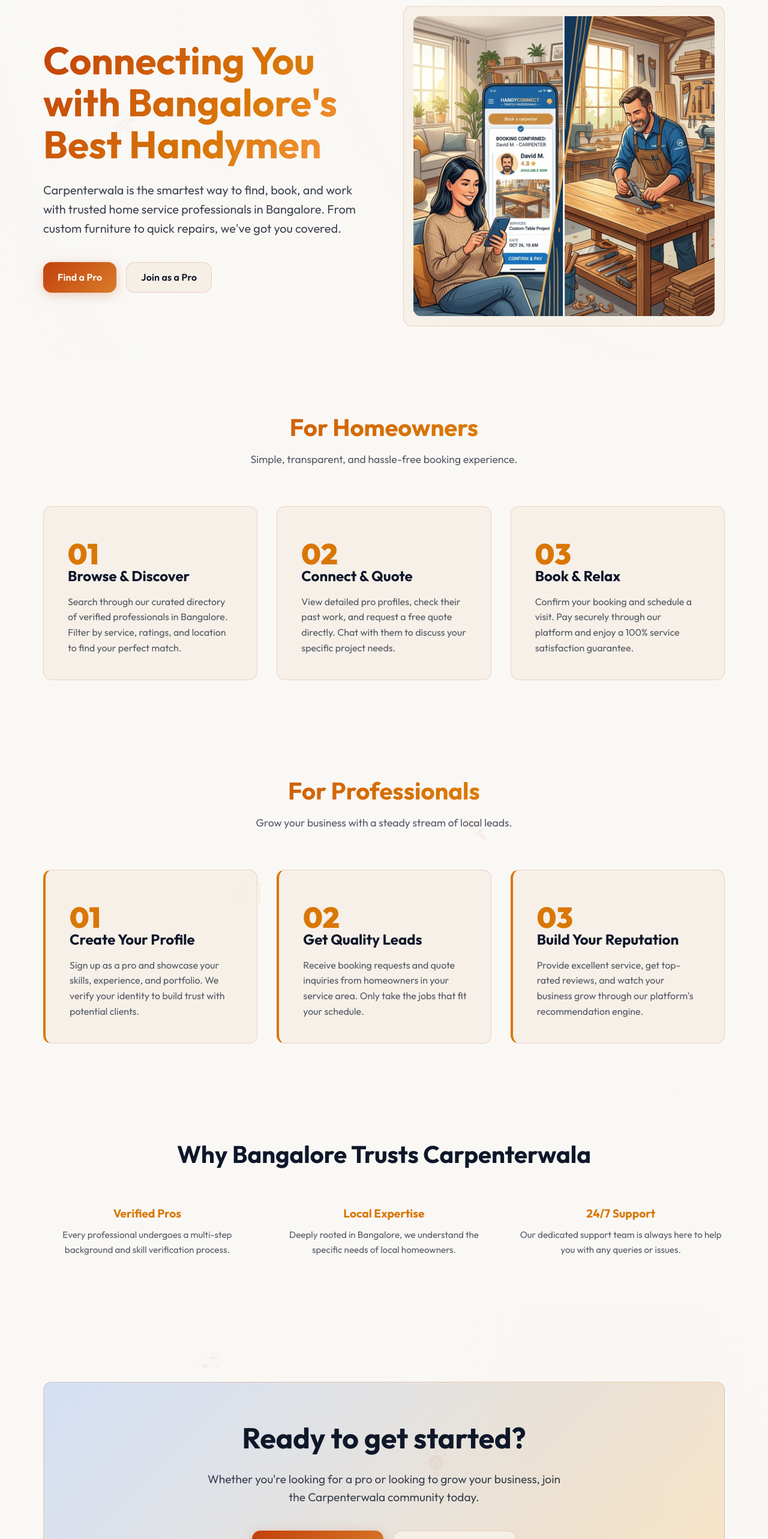
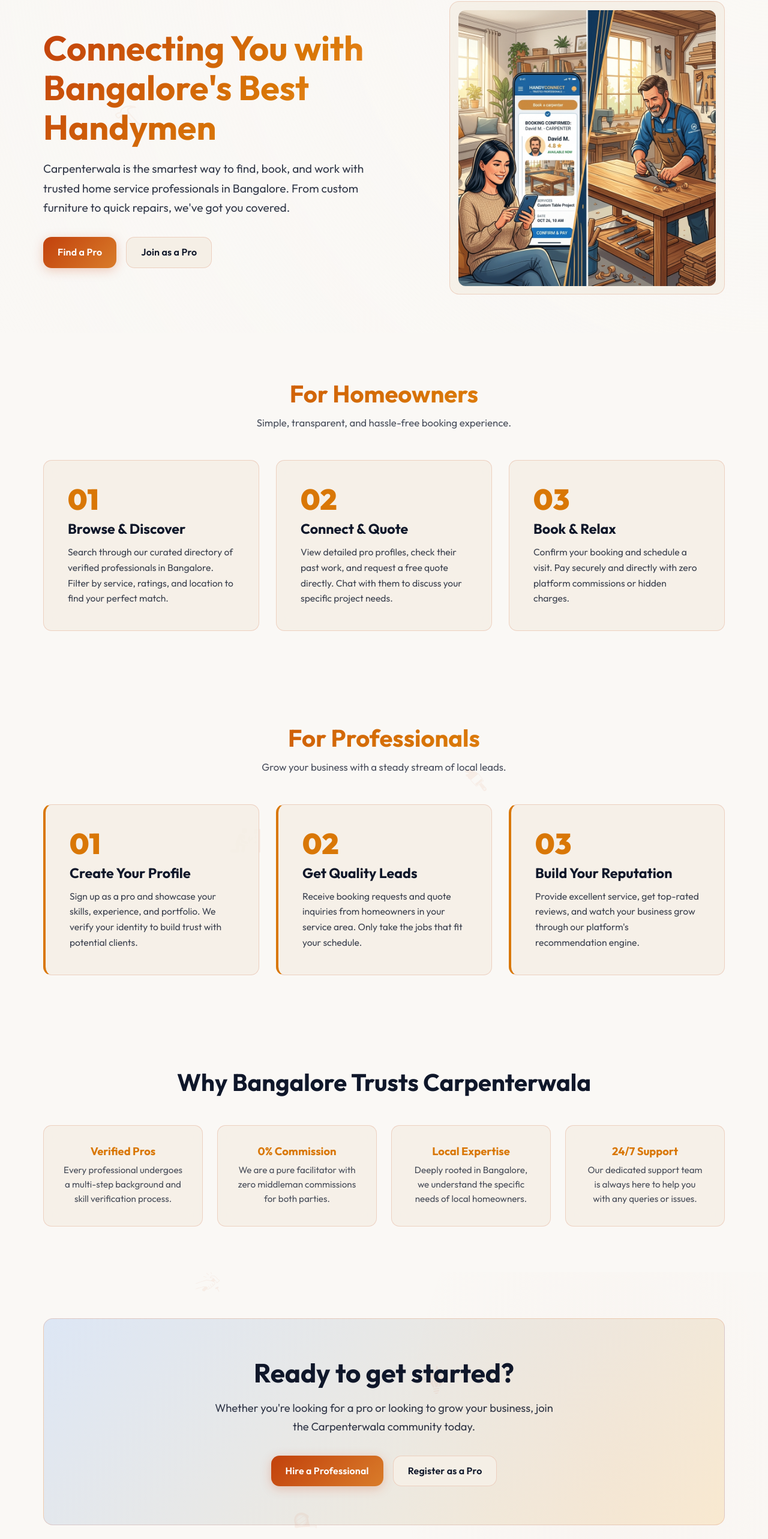
Before and after one commit to Sachidanand01/carpenterwala, a Next.js app: page /how-it-works in a window 1280 px wide. Shown: the part 227-2793 px from the top of the page at 60% size. Built offline with nearby package versions, Linux system fonts and the light colour scheme; no server answers.

Commit message:
how it works page fix

```diff
--- a/app/how-it-works/page.js
+++ b/app/how-it-works/page.js
@@ -7,36 +7,36 @@ export default function HowItWorks() {
   return (
     <div className="animate-fade-in">
       {/* Hero Section */}
-      <section style={{ padding: "4rem 0", background: "radial-gradient(circle at top right, rgba(250, 248, 245, 1), transparent)" }}>
+      <section className="hiw-hero-section">
         <div className="container">
-          <Breadcrumbs items={[
-            { name: "Home", url: "/" },
-            { name: "How it Works", url: "/how-it-works" }
-          ]} />
-          <div style={{
-            display: "grid",
-            gridTemplateColumns: "1fr 1fr",
-            gap: "4rem",
-            alignItems: "center"
-          }}>
-            <div>
-              <h1 className="text-gradient" style={{ fontSize: "4rem", marginBottom: "1.5rem", lineHeight: "1.1" }}>
+          <div style={{ marginBottom: "1.5rem" }}>
+            <Breadcrumbs items={[
+              { name: "Home", url: "/" },
+              { name: "How it Works", url: "/how-it-works" }
+            ]} />
+          </div>
+
+          <div className="hiw-hero-grid">
+            <div className="hiw-hero-content">
+              <h1 className="text-gradient hiw-hero-title">
                 Connecting You with Bangalore's Best Handymen
               </h1>
-              <p style={{ fontSize: "1.25rem", opacity: 0.8, marginBottom: "2.5rem", maxWidth: "540px" }}>
+              <p className="hiw-hero-desc">
                 Carpenterwala is the smartest way to find, book, and work with trusted home service professionals in Bangalore. From custom furniture to quick repairs, we've got you covered.
               </p>
-              <div className="flex gap-4">
+              <div className="hiw-btn-group">
                 <Link href="/find-a-professional" className="btn btn-primary">Find a Pro</Link>
                 <Link href="/pro/login" className="btn btn-secondary">Join as a Pro</Link>
               </div>
             </div>
-            <div className="glass" style={{ padding: "1rem", position: "relative", overflow: "hidden" }}>
-              <div style={{ position: "relative", width: "100%", height: "500px", borderRadius: "12px", overflow: "hidden" }}>
+
+            <div className="hiw-hero-image-wrap glass">
+              <div className="hiw-hero-image-inner">
                 <Image
                   src="/images/how-it-works-hero.png"
                   alt="Carpenterwala Marketplace"
                   fill
+                  sizes="(max-width: 768px) 100vw, (max-width: 1200px) 50vw, 550px"
                   style={{ objectFit: "cover" }}
                   priority
                 />
@@ -47,14 +47,14 @@ export default function HowItWorks() {
       </section>
 
       {/* For Homeowners Section */}
-      <section style={{ padding: "5rem 0", backgroundColor: "rgba(250, 248, 245, 1)" }}>
+      <section className="hiw-section hiw-section-warm">
         <div className="container">
-          <div style={{ textAlign: "center", marginBottom: "4rem" }}>
-            <h2 className="text-gradient" style={{ fontSize: "2.5rem", marginBottom: "1rem" }}>For Homeowners</h2>
-            <p style={{ opacity: 0.7, fontSize: "1.1rem" }}>Simple, transparent, and hassle-free booking experience.</p>
+          <div className="section-header">
+            <h2 className="text-gradient section-title">For Homeowners</h2>
+            <p className="section-subtitle">Simple, transparent, and hassle-free booking experience.</p>
           </div>
 
-          <div style={{ display: "grid", gridTemplateColumns: "repeat(auto-fit, minmax(300px, 1fr))", gap: "2rem" }}>
+          <div className="steps-grid">
             {[
               {
                 step: "01",
@@ -69,21 +69,13 @@ export default function HowItWorks() {
               {
                 step: "03",
                 title: "Book & Relax",
-                desc: "Confirm your booking and schedule a visit. Pay securely through our platform and enjoy a 100% service satisfaction guarantee."
+                desc: "Confirm your booking and schedule a visit. Pay securely and directly with zero platform commissions or hidden charges."
               }
             ].map((item, idx) => (
-              <div key={idx} className="glass" style={{ padding: "2.5rem", height: "100%" }}>
-                <div style={{
-                  fontSize: "3rem",
-                  fontWeight: "900",
-                  opacity: 1,
-                  marginBottom: "-1rem",
-                  color: "var(--accent)"
-                }}>
-                  {item.step}
-                </div>
-                <h3 style={{ fontSize: "1.5rem", marginBottom: "1rem" }}>{item.title}</h3>
-                <p style={{ opacity: 0.7, lineHeight: "1.6" }}>{item.desc}</p>
+              <div key={idx} className="glass step-card">
+                <div className="step-number">{item.step}</div>
+                <h3 className="step-title">{item.title}</h3>
+                <p className="step-desc">{item.desc}</p>
               </div>
             ))}
           </div>
@@ -91,14 +83,14 @@ export default function HowItWorks() {
       </section>
 
       {/* For Professionals Section */}
-      <section style={{ padding: "5rem 0" }}>
+      <section className="hiw-section">
         <div className="container">
-          <div style={{ textAlign: "center", marginBottom: "4rem" }}>
-            <h2 className="text-gradient" style={{ fontSize: "2.5rem", marginBottom: "1rem" }}>For Professionals</h2>
-            <p style={{ opacity: 0.7, fontSize: "1.1rem" }}>Grow your business with a steady stream of local leads.</p>
+          <div className="section-header">
+            <h2 className="text-gradient section-title">For Professionals</h2>
+            <p className="section-subtitle">Grow your business with a steady stream of local leads.</p>
           </div>
 
-          <div style={{ display: "grid", gridTemplateColumns: "repeat(auto-fit, minmax(300px, 1fr))", gap: "2rem" }}>
+          <div className="steps-grid">
             {[
               {
                 step: "01",
@@ -116,18 +108,10 @@ export default function HowItWorks() {
                 desc: "Provide excellent service, get top-rated reviews, and watch your business grow through our platform's recommendation engine."
               }
             ].map((item, idx) => (
-              <div key={idx} className="glass" style={{ padding: "2.5rem", height: "100%", borderLeft: "4px solid var(--accent)" }}>
-                <div style={{
-                  fontSize: "3rem",
-                  fontWeight: "900",
-                  opacity: 1,
-                  marginBottom: "-1rem",
-                  color: "var(--accent)"
-                }}>
-                  {item.step}
-                </div>
-                <h3 style={{ fontSize: "1.5rem", marginBottom: "1rem" }}>{item.title}</h3>
-                <p style={{ opacity: 0.7, lineHeight: "1.6" }}>{item.desc}</p>
+              <div key={idx} className="glass step-card step-card-pro">
+                <div className="step-number">{item.step}</div>
+                <h3 className="step-title">{item.title}</h3>
+                <p className="step-desc">{item.desc}</p>
               </div>
             ))}
           </div>
@@ -135,22 +119,22 @@ export default function HowItWorks() {
       </section>
 
       {/* Why Choose Us */}
-      <section style={{ padding: "5rem 0", backgroundColor: "rgba(250, 248, 245, 1)" }}>
+      <section className="hiw-section hiw-section-warm">
         <div className="container">
-          <div style={{ textAlign: "center", marginBottom: "4rem" }}>
-            <h2 style={{ fontSize: "2.5rem", marginBottom: "1rem" }}>Why Bangalore Trusts Carpenterwala</h2>
+          <div className="section-header">
+            <h2 className="section-title">Why Bangalore Trusts Carpenterwala</h2>
           </div>
 
-          <div style={{ display: "grid", gridTemplateColumns: "repeat(auto-fit, minmax(250px, 1fr))", gap: "3rem" }}>
+          <div className="trust-grid">
             {[
               { title: "Verified Pros", desc: "Every professional undergoes a multi-step background and skill verification process." },
-              // { title: "Secure Payments", desc: "Your money is safe with us until the work is completed to your satisfaction." },
+              { title: "0% Commission", desc: "We are a pure facilitator with zero middleman commissions for both parties." },
               { title: "Local Expertise", desc: "Deeply rooted in Bangalore, we understand the specific needs of local homeowners." },
               { title: "24/7 Support", desc: "Our dedicated support team is always here to help you with any queries or issues." }
             ].map((item, idx) => (
-              <div key={idx} style={{ textAlign: "center" }}>
-                <h4 style={{ fontSize: "1.2rem", marginBottom: "0.75rem", color: "var(--accent)" }}>{item.title}</h4>
-                <p style={{ opacity: 0.7, fontSize: "0.95rem" }}>{item.desc}</p>
+              <div key={idx} className="glass trust-item">
+                <h4 className="trust-title">{item.title}</h4>
+                <p className="trust-desc">{item.desc}</p>
               </div>
             ))}
           </div>
@@ -158,36 +142,223 @@ export default function HowItWorks() {
       </section>
 
       {/* CTA Section */}
-      <section style={{ padding: "8rem 0" }}>
+      <section className="hiw-section hiw-cta-section">
         <div className="container">
-          <div className="glass" style={{
-            padding: "4rem",
-            textAlign: "center",
-            background: "linear-gradient(135deg, rgba(59, 130, 246, 0.2), rgba(245, 158, 11, 0.2))"
-          }}>
-            <h2 style={{ fontSize: "3rem", marginBottom: "1.5rem" }}>Ready to get started?</h2>
-            <p style={{ fontSize: "1.2rem", opacity: 0.8, marginBottom: "2.5rem", maxWidth: "600px", margin: "0 auto 2.5rem auto" }}>
+          <div className="glass hiw-cta-card">
+            <h2 className="hiw-cta-title">Ready to get started?</h2>
+            <p className="hiw-cta-desc">
               Whether you're looking for a pro or looking to grow your business, join the Carpenterwala community today.
             </p>
-            <div className="flex gap-4 justify-center">
-              <Link href="/find-a-professional" className="btn btn-primary" style={{ padding: "1rem 2.5rem" }}>Hire a Professional</Link>
-              <Link href="/pro/login" className="btn btn-secondary" style={{ padding: "1rem 2.5rem" }}>Register as a Pro</Link>
+            <div className="hiw-cta-buttons">
+              <Link href="/find-a-professional" className="btn btn-primary hiw-cta-btn">Hire a Professional</Link>
+              <Link href="/pro/login" className="btn btn-secondary hiw-cta-btn">Register as a Pro</Link>
             </div>
           </div>
         </div>
       </section>
 
       <style jsx>{`
+        .hiw-hero-section {
+          padding: 3.5rem 0 4rem;
+          background: radial-gradient(circle at top right, rgba(250, 248, 245, 1), transparent);
+        }
+
+        .hiw-hero-grid {
+          display: grid;
+          grid-template-columns: 1.15fr 0.85fr;
+          gap: 3.5rem;
+          align-items: center;
+        }
+
+        .hiw-hero-content {
+          order: 1;
+        }
+
+        .hiw-hero-title {
+          font-size: clamp(2rem, 5vw, 3.6rem);
+          margin-bottom: 1.25rem;
+          line-height: 1.15;
+          word-break: break-word;
+        }
+
+        .hiw-hero-desc {
+          font-size: clamp(1.05rem, 2.5vw, 1.2rem);
+          opacity: 0.85;
+          margin-bottom: 2rem;
+          line-height: 1.7;
+          max-width: 540px;
+        }
+
+        .hiw-btn-group {
+          display: flex;
+          gap: 1rem;
+          flex-wrap: wrap;
+        }
+
+        .hiw-hero-image-wrap {
+          order: 2;
+          padding: 0.85rem;
+          border-radius: 16px;
+        }
+
+        .hiw-hero-image-inner {
+          position: relative;
+          width: 100%;
+          height: 460px;
+          border-radius: 12px;
+          overflow: hidden;
+        }
+
+        .hiw-section {
+          padding: clamp(3.5rem, 6vw, 5rem) 0;
+        }
+
+        .hiw-section-warm {
+          background-color: rgba(250, 248, 245, 1);
+        }
+
+        .section-header {
+          text-align: center;
+          margin-bottom: 3rem;
+        }
+
+        .section-title {
+          font-size: clamp(1.75rem, 4vw, 2.5rem);
+          margin-bottom: 0.75rem;
+          text-align: center;
+        }
+
+        .section-subtitle {
+          opacity: 0.75;
+          font-size: 1.05rem;
+        }
+
+        .steps-grid {
+          display: grid;
+          grid-template-columns: repeat(auto-fit, minmax(260px, 1fr));
+          gap: 1.75rem;
+        }
+
+        .step-card {
+          padding: clamp(1.5rem, 3.5vw, 2.5rem);
+          height: 100%;
+          display: flex;
+          flex-direction: column;
+        }
+
+        .step-card-pro {
+          border-left: 4px solid var(--accent);
+        }
+
+        .step-number {
+          font-size: clamp(2.25rem, 5vw, 3rem);
+          font-weight: 900;
+          line-height: 1;
+          margin-bottom: 0.75rem;
+          color: var(--accent);
+        }
+
+        .step-title {
+          font-size: clamp(1.25rem, 3vw, 1.45rem);
+          margin-bottom: 0.75rem;
+        }
+
+        .step-desc {
+          opacity: 0.8;
+          line-height: 1.65;
+          font-size: 0.98rem;
+          margin: 0;
+        }
+
+        .trust-grid {
+          display: grid;
+          grid-template-columns: repeat(auto-fit, minmax(220px, 1fr));
+          gap: 1.5rem;
+        }
+
+        .trust-item {
+          padding: clamp(1.25rem, 3vw, 2rem);
+          text-align: center;
+        }
+
+        .trust-title {
+          font-size: 1.15rem;
+          margin-bottom: 0.5rem;
+          color: var(--accent);
+        }
+
+        .trust-desc {
+          opacity: 0.75;
+          font-size: 0.95rem;
+          line-height: 1.6;
+          margin: 0;
+        }
+
+        .hiw-cta-section {
+          padding: clamp(3.5rem, 6vw, 6rem) 0;
+        }
+
+        .hiw-cta-card {
+          padding: clamp(2rem, 5vw, 4rem);
+          text-align: center;
+          background: linear-gradient(135deg, rgba(59, 130, 246, 0.15), rgba(245, 158, 11, 0.15));
+          border-radius: 16px;
+        }
+
+        .hiw-cta-title {
+          font-size: clamp(1.85rem, 4.5vw, 2.75rem);
+          margin-bottom: 1rem;
+        }
+
+        .hiw-cta-desc {
+          font-size: clamp(1rem, 2.5vw, 1.15rem);
+          opacity: 0.85;
+          max-width: 580px;
+          margin: 0 auto 2rem auto;
+          line-height: 1.7;
+        }
+
+        .hiw-cta-buttons {
+          display: flex;
+          gap: 1rem;
+          justify-content: center;
+          flex-wrap: wrap;
+        }
+
+        .hiw-cta-btn {
+          padding: 0.85rem 2rem;
+          font-size: 0.95rem;
+        }
+
         @media (max-width: 992px) {
-          section { padding: 4rem 0 !important; }
-          h1 { fontSize: 3rem !important; }
-          div[style*="gridTemplateColumns: 1fr 1fr"] {
-            grid-template-columns: 1fr !important;
-            text-align: center;
+          .hiw-hero-grid {
+            grid-template-columns: 1fr;
+            gap: 2.5rem;
           }
-          p { margin: 0 auto 2rem auto !important; }
-          div[style*="justify-content: center"] { justify-content: center !important; }
-          div[style*="height: 500px"] { height: 350px !important; }
+
+          .hiw-hero-content {
+            order: 1;
+            text-align: left;
+          }
+
+          .hiw-hero-image-wrap {
+            order: 2;
+          }
+
+          .hiw-hero-image-inner {
+            height: clamp(260px, 50vw, 380px);
+          }
+        }
+
+        @media (max-width: 576px) {
+          .hiw-hero-section {
+            padding: 2rem 0 3rem;
+          }
+
+          .hiw-btn-group .btn,
+          .hiw-cta-buttons .btn {
+            width: 100%;
+          }
         }
       `}</style>
     </div>
```
